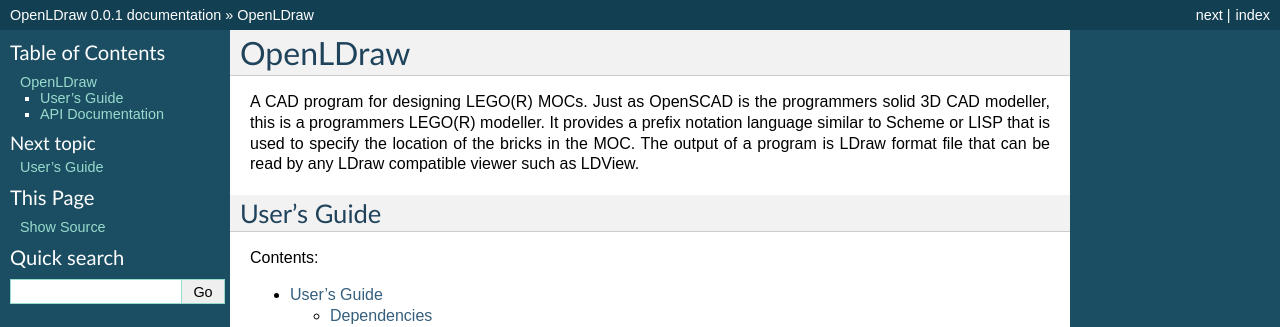
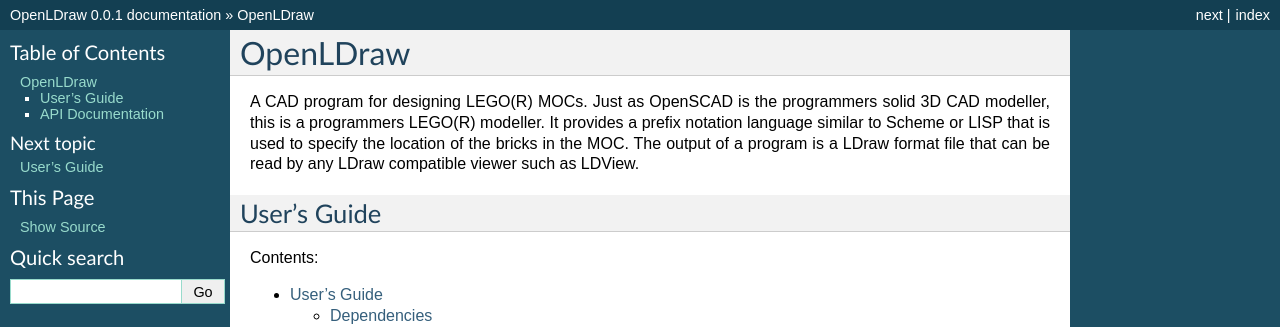
Before and after one commit to HazenBabcock/opensdraw, a Sphinx documentation site: the page built from docs/source/index.rst, in a window 1280 px wide. Shown: the top 327 px of the page. Built offline with Sphinx 7.4.7, drawn with Linux system fonts in a browser that asks for light colours.

Commit message:
Fix typo.

```diff
--- a/docs/source/index.rst
+++ b/docs/source/index.rst
@@ -4,7 +4,7 @@
 A CAD program for designing LEGO(R) MOCs. Just as OpenSCAD is the programmers
 solid 3D CAD modeller, this is a programmers LEGO(R) modeller. It provides a
 prefix notation language similar to Scheme or LISP that is used to specify
-the location of the bricks in the MOC. The output of a program is LDraw
+the location of the bricks in the MOC. The output of a program is a LDraw
 format file that can be read by any LDraw compatible viewer such as LDView.
 
 
```
